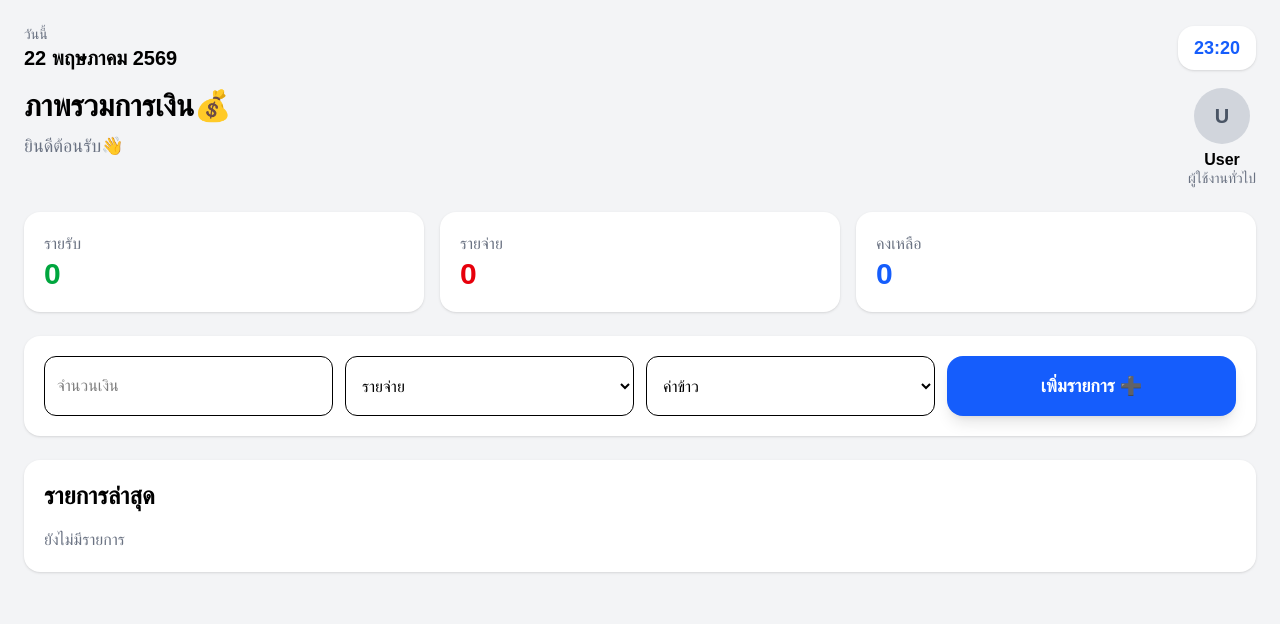
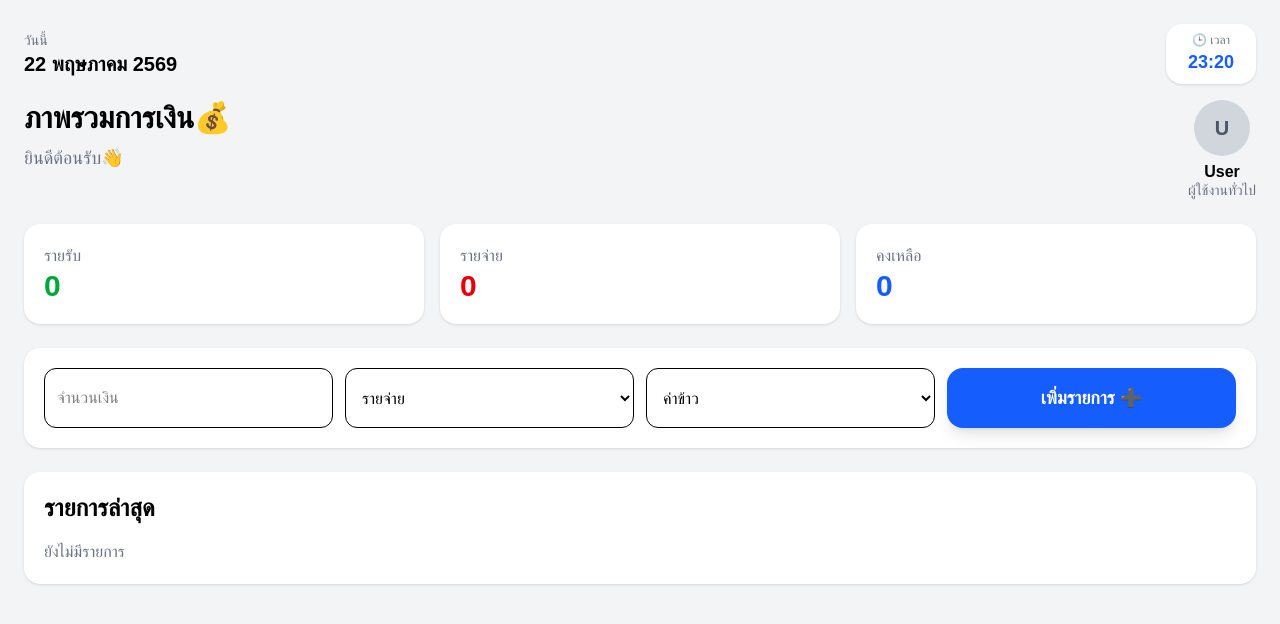
Before and after one commit to Paprem39/finance-tracker, a Next.js app: page /dashboard in a window 1280 px wide. Shown: the top 624 px of the page. Built offline with nearby package versions, Linux system fonts and the light colour scheme.

Commit message:
Add Time Massage

```diff
--- a/src/app/dashboard/page.tsx
+++ b/src/app/dashboard/page.tsx
@@ -70,7 +70,12 @@ export default function Dashboard() {
           </div>
 
         {/* Time */}
-<div className="bg-white px-4 py-2 rounded-2xl shadow">
+        <div className="bg-white px-4 py-2 rounded-2xl shadow text-center min-w-[90px]">
+
+            <p className="text-xs text-gray-500">
+              🕒 เวลา
+            </p>
+
           <p className="text-lg font-bold text-blue-600">
             {currentDate.toLocaleTimeString("th-TH", {
               hour: "2-digit",
```
Lines whose indentation alone changed are shown as unchanged.
